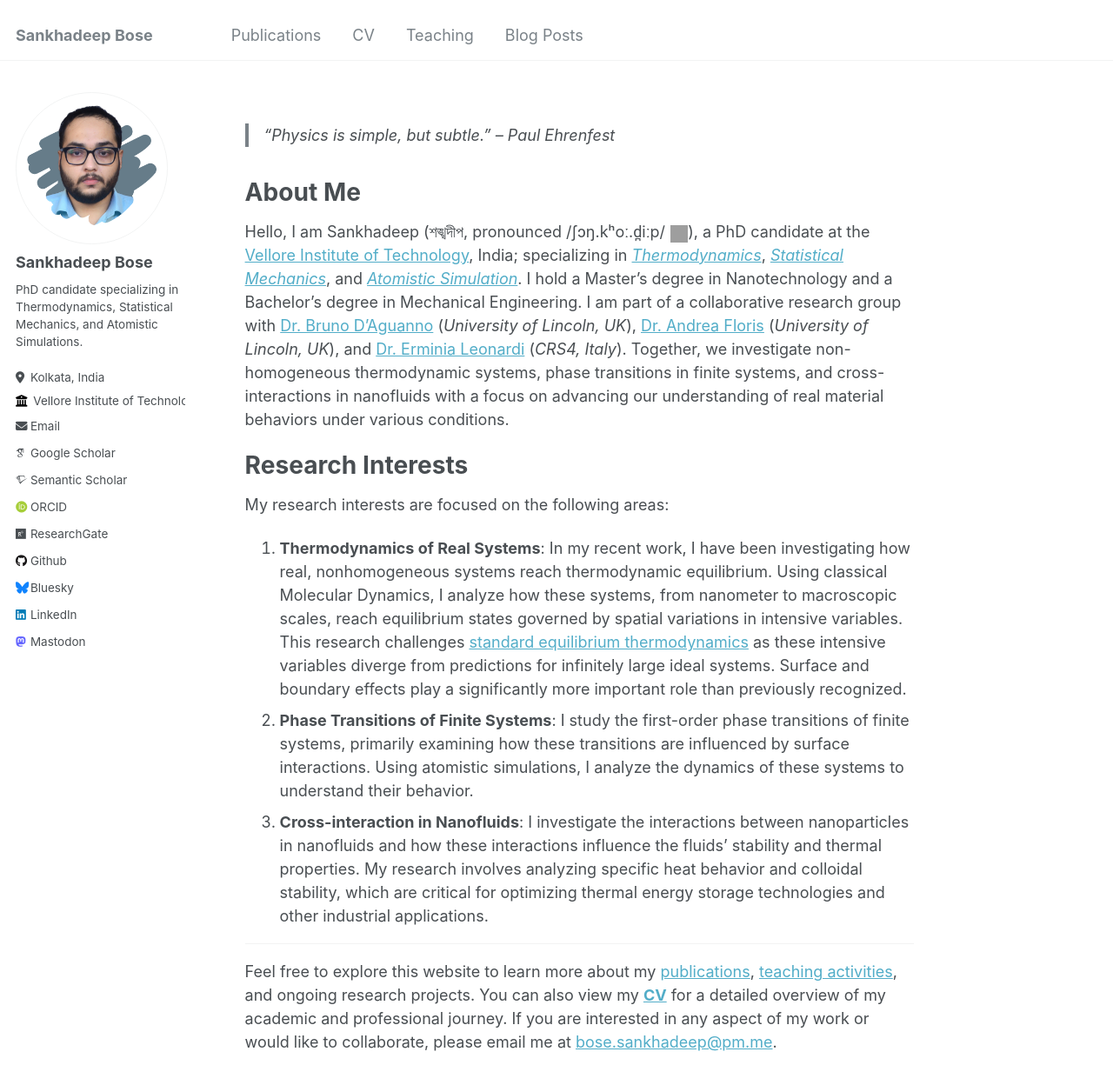
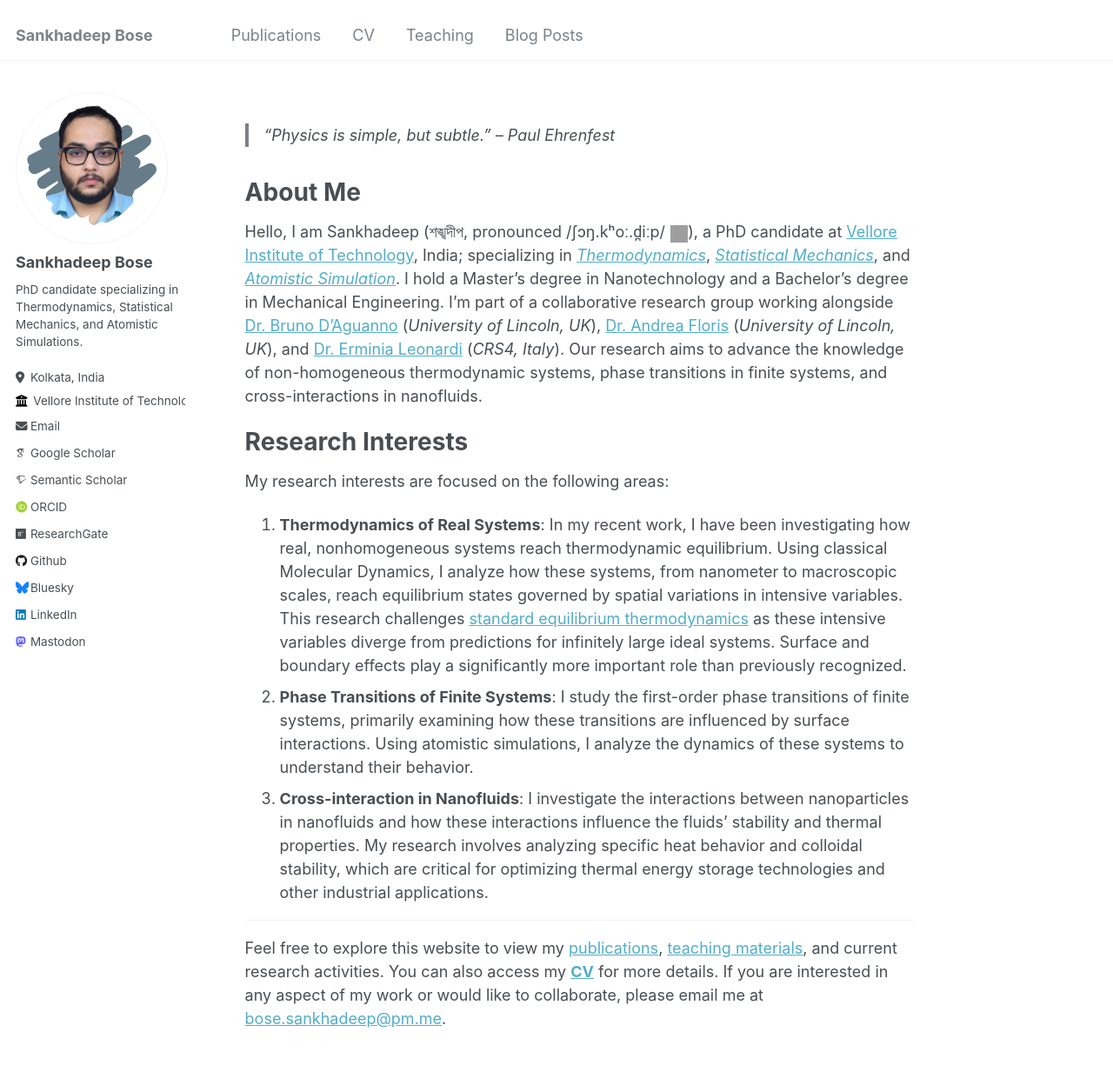
Before and after one commit to sankhadeepbose/sankhadeepbose.github.io, a Jekyll site: the page built from _pages/about.md, in a window 1280 px wide and 1400 px high. Shown: the top 1248 px of the window at 87% size. Built offline with Jekyll 4.4.1, drawn with Linux system fonts in a browser that asks for light colours; some web fonts are replaced; grey boxes are pictures that could not be loaded.

Commit message:
Update about.md

```diff
--- a/_pages/about.md
+++ b/_pages/about.md
@@ -12,7 +12,8 @@ About Me
 Hello, I am Sankhadeep (শঙ্খদীপ, pronounced /ʃɔŋ.kʰoː.d̪iːp/<audio id="pronunciation" src="{{ site.baseurl }}/assets/audio/pronunciation.mp3"></audio>
 <button onclick="document.getElementById('pronunciation').play()" style="background:none;border:none;padding:0;margin-left:1px;vertical-align:middle;display:inline;">
   <img src="https://upload.wikimedia.org/wikipedia/commons/2/21/Speaker_Icon.svg" alt="Play Pronunciation" style="width:20px;height:20px;border:0;vertical-align:middle;">
-</button>), a PhD candidate at the [Vellore Institute of Technology](https://vit.ac.in/), India; specializing in *[Thermodynamics](https://en.wikipedia.org/wiki/Thermodynamics)*, *[Statistical Mechanics](https://en.wikipedia.org/wiki/Statistical_mechanics)*, and *[Atomistic Simulation](http://www.sklogwiki.org/SklogWiki/index.php/Computer_simulation_techniques)*. I hold a Master's degree in Nanotechnology and a Bachelor's degree in Mechanical Engineering. I am part of a collaborative research group with [Dr. Bruno D'Aguanno](https://sites.google.com/view/brunodaguanno) (*University of Lincoln, UK*), [Dr. Andrea Floris](https://staff.lincoln.ac.uk/afloris) (*University of Lincoln, UK*), and [Dr. Erminia Leonardi](https://www.crs4.it/peopledetails/ermy/leonardi-erminia/) (*CRS4, Italy*). Together, we investigate non-homogeneous thermodynamic systems, phase transitions in finite systems, and cross-interactions in nanofluids with a focus on advancing our understanding of real material behaviors under various conditions.
+</button>), a PhD candidate at [Vellore Institute of Technology](https://vit.ac.in/), India; specializing in *[Thermodynamics](https://en.wikipedia.org/wiki/Thermodynamics)*, *[Statistical Mechanics](https://en.wikipedia.org/wiki/Statistical_mechanics)*, and *[Atomistic Simulation](http://www.sklogwiki.org/SklogWiki/index.php/Computer_simulation_techniques)*. I hold a Master's degree in Nanotechnology and a Bachelor's degree in Mechanical Engineering.
+I'm part of a collaborative research group working alongside [Dr. Bruno D'Aguanno](https://sites.google.com/view/brunodaguanno) (*University of Lincoln, UK*), [Dr. Andrea Floris](https://staff.lincoln.ac.uk/afloris) (*University of Lincoln, UK*), and [Dr. Erminia Leonardi](https://www.crs4.it/peopledetails/ermy/leonardi-erminia/) (*CRS4, Italy*). Our research aims to advance the knowledge of non-homogeneous thermodynamic systems, phase transitions in finite systems, and cross-interactions in nanofluids.
 
 Research Interests
 ======
@@ -22,4 +23,4 @@ My research interests are focused on the following areas:
 1. **Cross-interaction in Nanofluids**: I investigate the interactions between nanoparticles in nanofluids and how these interactions influence the fluids' stability and thermal properties. My research involves analyzing specific heat behavior and colloidal stability, which are critical for optimizing thermal energy storage technologies and other industrial applications.
 
 ------
-Feel free to explore this website to learn more about my [publications](/publications/), [teaching activities](/teaching/), and ongoing research projects. You can also view my **[CV](/cv/)** for a detailed overview of my academic and professional journey. If you are interested in any aspect of my work or would like to collaborate, please email me at [bose.sankhadeep@pm.me](mailto:bose.sankhadeep@pm.me).
+Feel free to explore this website to view my [publications](/publications/), [teaching materials](/teaching/), and current research activities. You can also access my **[CV](/cv/)** for more details. If you are interested in any aspect of my work or would like to collaborate, please email me at [bose.sankhadeep@pm.me](mailto:bose.sankhadeep@pm.me).
```
